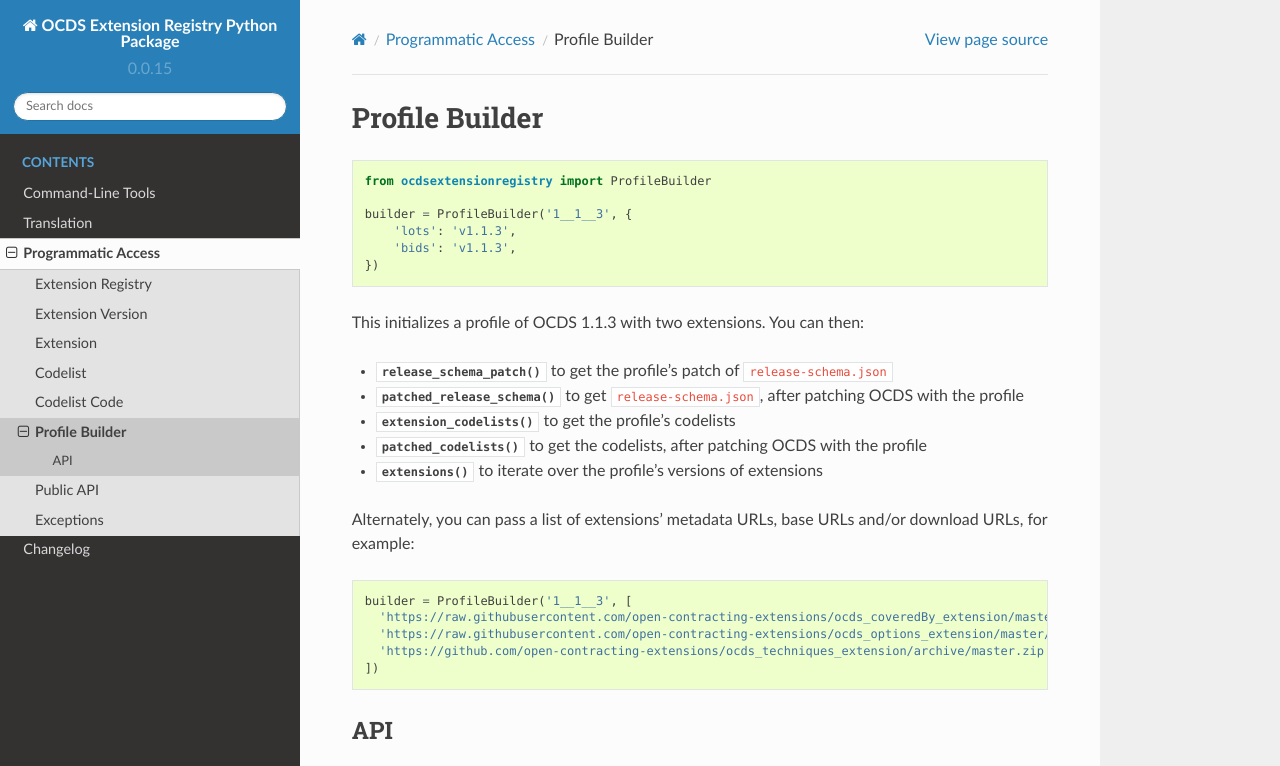
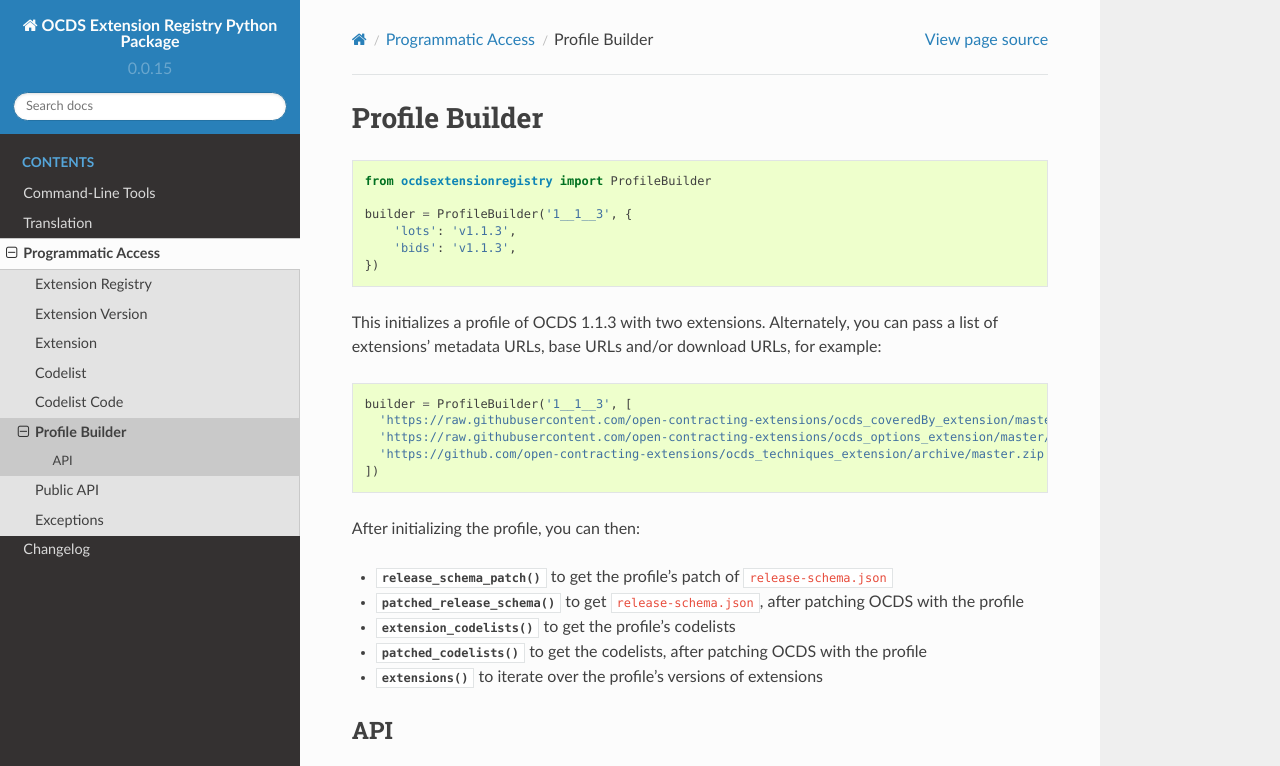
Before and after one commit to open-contracting/extension_registry.py, a Sphinx documentation site: the page built from docs/api/profile_builder.rst, in a window 1280 px wide and 1059 px high, cut to the strip 0-766 px from the top of the window. Built offline with Sphinx 7.4.7 and the Read the Docs theme 2.0.0, drawn with Linux system fonts in a browser that asks for light colours; some of the changed lines change nothing that is shown.

Commit message:
Put all Profile Builder initialization docs together

```diff
--- a/docs/api/profile_builder.rst
+++ b/docs/api/profile_builder.rst
@@ -10,15 +10,7 @@ Profile Builder
         'bids': 'v1.1.3',
     })
 
-This initializes a profile of OCDS 1.1.3 with two extensions. You can then:
-
-* :func:`release_schema_patch() <ocdsextensionregistry.profile_builder.ProfileBuilder.release_schema_patch>` to get the profile's patch of ``release-schema.json``
-* :func:`patched_release_schema() <ocdsextensionregistry.profile_builder.ProfileBuilder.patched_release_schema>` to get ``release-schema.json``, after patching OCDS with the profile
-* :func:`extension_codelists() <ocdsextensionregistry.profile_builder.ProfileBuilder.extension_codelists>` to get the profile's codelists
-* :func:`patched_codelists() <ocdsextensionregistry.profile_builder.ProfileBuilder.patched_codelists>` to get the codelists, after patching OCDS with the profile
-* :func:`extensions() <ocdsextensionregistry.profile_builder.ProfileBuilder.extensions>` to iterate over the profile's versions of extensions
-
-Alternately, you can pass a list of extensions' metadata URLs, base URLs and/or download URLs, for example:
+This initializes a profile of OCDS 1.1.3 with two extensions. Alternately, you can pass a list of extensions' metadata URLs, base URLs and/or download URLs, for example:
 
 .. code:: python
 
@@ -28,6 +20,14 @@ Alternately, you can pass a list of extensions' metadata URLs, base URLs and/or
       'https://github.com/open-contracting-extensions/ocds_techniques_extension/archive/master.zip',
     ])
 
+After initializing the profile, you can then:
+
+* :func:`release_schema_patch() <ocdsextensionregistry.profile_builder.ProfileBuilder.release_schema_patch>` to get the profile's patch of ``release-schema.json``
+* :func:`patched_release_schema() <ocdsextensionregistry.profile_builder.ProfileBuilder.patched_release_schema>` to get ``release-schema.json``, after patching OCDS with the profile
+* :func:`extension_codelists() <ocdsextensionregistry.profile_builder.ProfileBuilder.extension_codelists>` to get the profile's codelists
+* :func:`patched_codelists() <ocdsextensionregistry.profile_builder.ProfileBuilder.patched_codelists>` to get the codelists, after patching OCDS with the profile
+* :func:`extensions() <ocdsextensionregistry.profile_builder.ProfileBuilder.extensions>` to iterate over the profile's versions of extensions
+
 API
 ---
 
```
